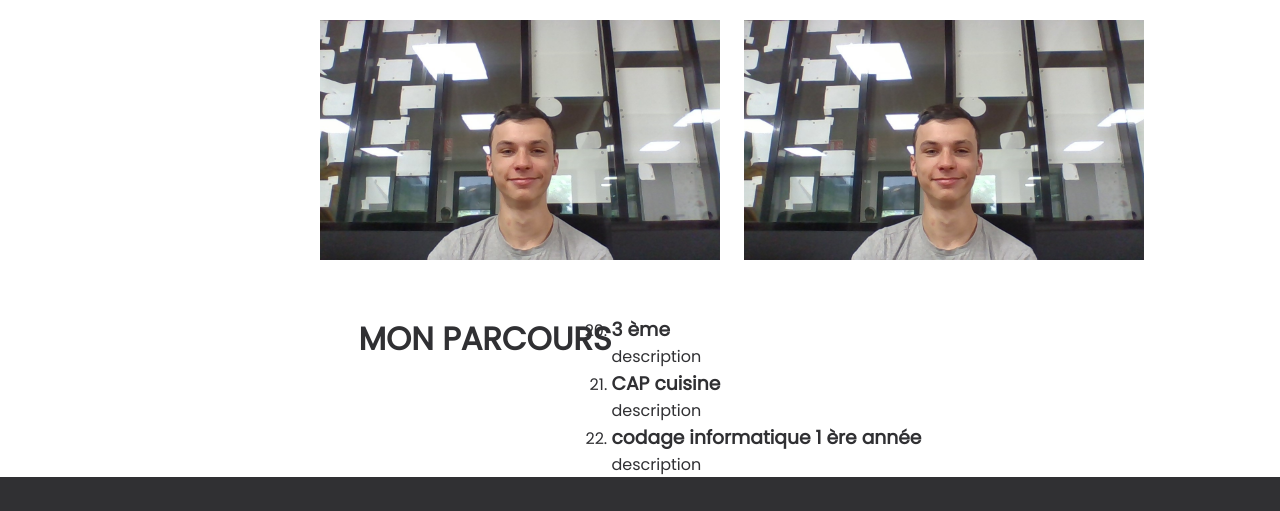
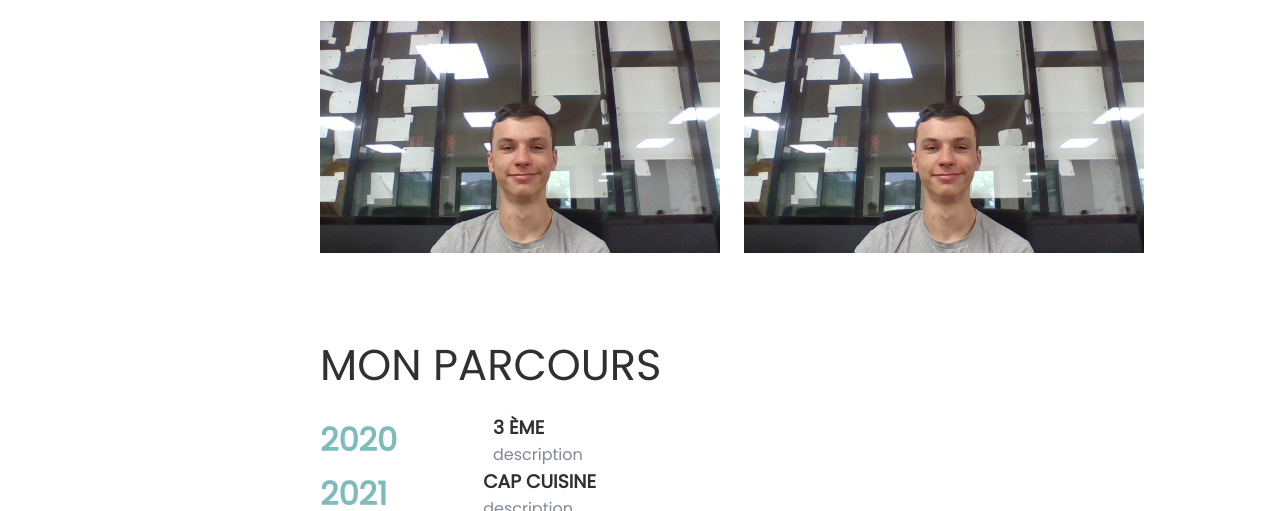
Before and after one commit to EthanPaleyron/projet-cv-ethan, a website built with Vite: page index.html in a window 1280 px wide. Shown: the part 1977-2488 px from the top of the page. Built offline with nearby package versions, Linux system fonts and the light colour scheme; files whose address does not match are found by name.

Commit message:
fin de mon parcours

```diff
--- a/index.html
+++ b/index.html
@@ -58,7 +58,7 @@
       </ol>
     </div>
 
-    <div class="content-projets">
+    <div class="content_projets_parcours">
       <section class="mes_projets" id="mes_projets">
         <h2>Mes projets</h2>
         <div class="wrap-project">
@@ -96,25 +96,32 @@
           </article>
         </div>
       </section>
-    </div>
 
       <section class="mon_parcours" id="mon_parcours">
         <h2>Mon parcours</h2>
-      <ol start="20">
-        <li>
+          <article>
+            <time>2020</time>
+            <div>
               <h3>3 ème</h3>
               <p>description</p>
-        </li>
-        <li>
+            </div>
+          </article>
+          <article>
+            <time>2021</time>
+            <div>
               <h3>CAP cuisine</h3>
               <p>description</p>
-        </li>
-        <li>
+            </div>
+          </article>
+          <article>
+            <time>2022</time>
+            <div>
               <h3>codage informatique 1 ère année</h3>
               <p>description</p>
-        </li>
-      </ol>
+            </div>
+          </article>
       </section>
+    </div>
 
   </main>
 
--- a/scss/style.scss
+++ b/scss/style.scss
@@ -90,7 +90,8 @@ main {
                 font-style: normal;
             }
 
-            cite:before, cite:after  {
+            cite:before,
+            cite:after {
                 content: ' " ';
             }
         }
@@ -123,19 +124,21 @@ main {
     }
 
     // mon parcours
-    .content-projets {
+    .content_projets_parcours {
         margin: 3rem 25%;
         display: flex;
+        flex-direction: column;
         justify-content: center;
         width: 70%;
 
         .mes_projets {
+            margin-bottom: 5rem;
             text-transform: uppercase;
 
             h2:first-child {
                 margin-bottom: 1rem;
-                font-size: 2rem;
-                font-weight: 600;
+                font-size: 2.7rem;
+                font-weight: 400;
             }
 
             .wrap-project {
@@ -157,7 +160,7 @@ main {
                         color: $w;
                         line-height: 1rem;
                         width: 100%;
-                        height: 97%;
+                        height: 100%;
                         background-color: $eden-school;
                         display: flex;
                         flex-direction: column;
@@ -177,22 +180,47 @@ main {
                     img {
                         object-fit: cover;
                         width: 25rem;
-                        height: 15rem;
+                        height: 100%;
+                    }
+                }
+            }
+        }
+
+        .mon_parcours {
+
+            h2 {
+                margin-bottom: 1rem;
+                font-size: 2.7rem;
+                font-weight: 400;
+                text-transform: uppercase;
+            }
+
+            article {
+                display: flex;
+                align-items: center;
+
+                time {
+                    margin-right: 6rem;
+                    color: $eden-school;
+                    font-size: 2rem;
+                    font-weight: 600;
+                }
+
+                div {
+                    text-align: start;
+
+                    h3 {
+                        text-transform: uppercase;
+                    }
+
+                    p {
+                        color: $text-g;
                     }
                 }
             }
         }
     }
 
-    .mon_parcours {
-        display: flex;
-        justify-content: center;
-
-        h2 {
-            font-size: 2rem;
-            text-transform: uppercase;
-        }
-    }
 }
 
 // FOOTER
```
Lines whose indentation alone changed are shown as unchanged.
